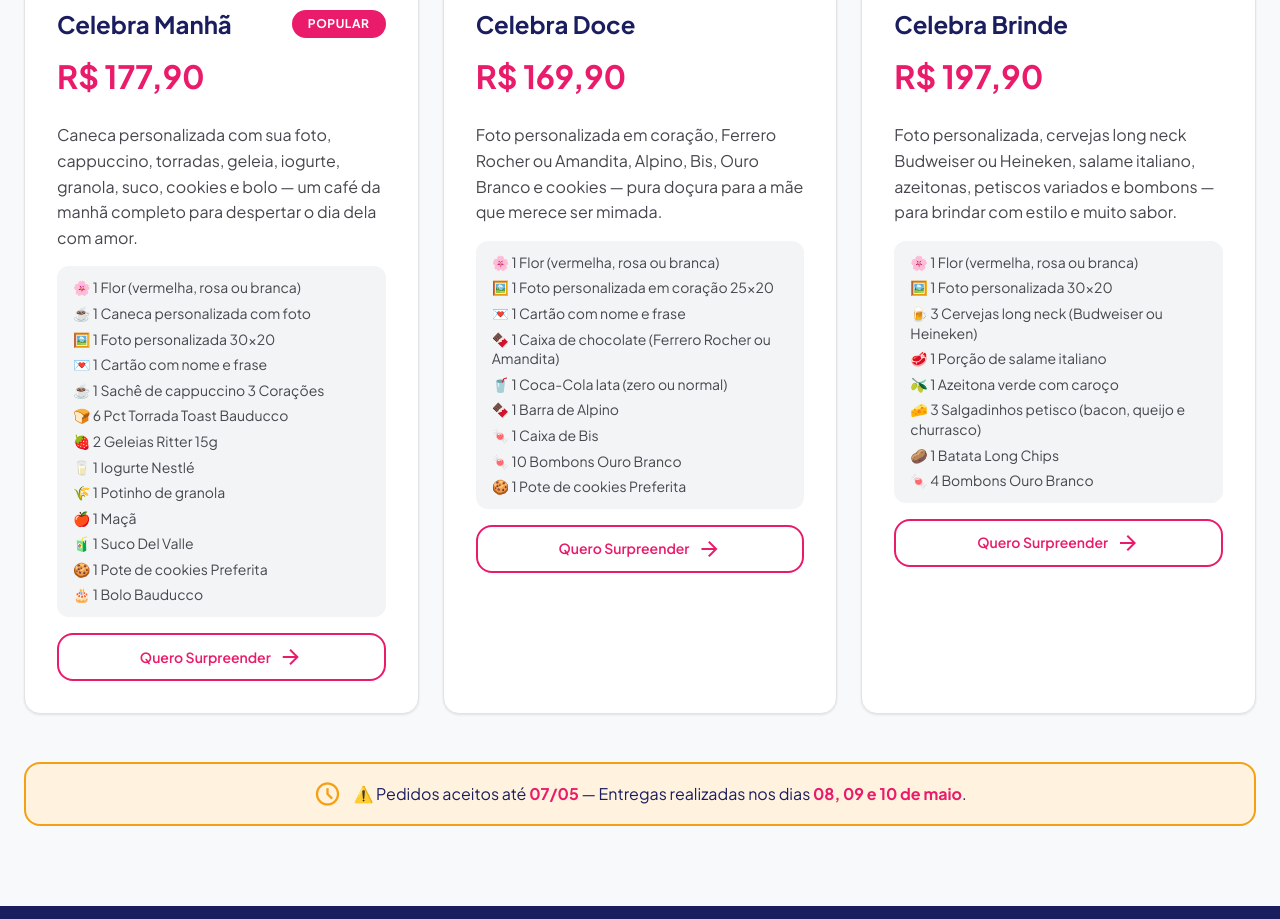
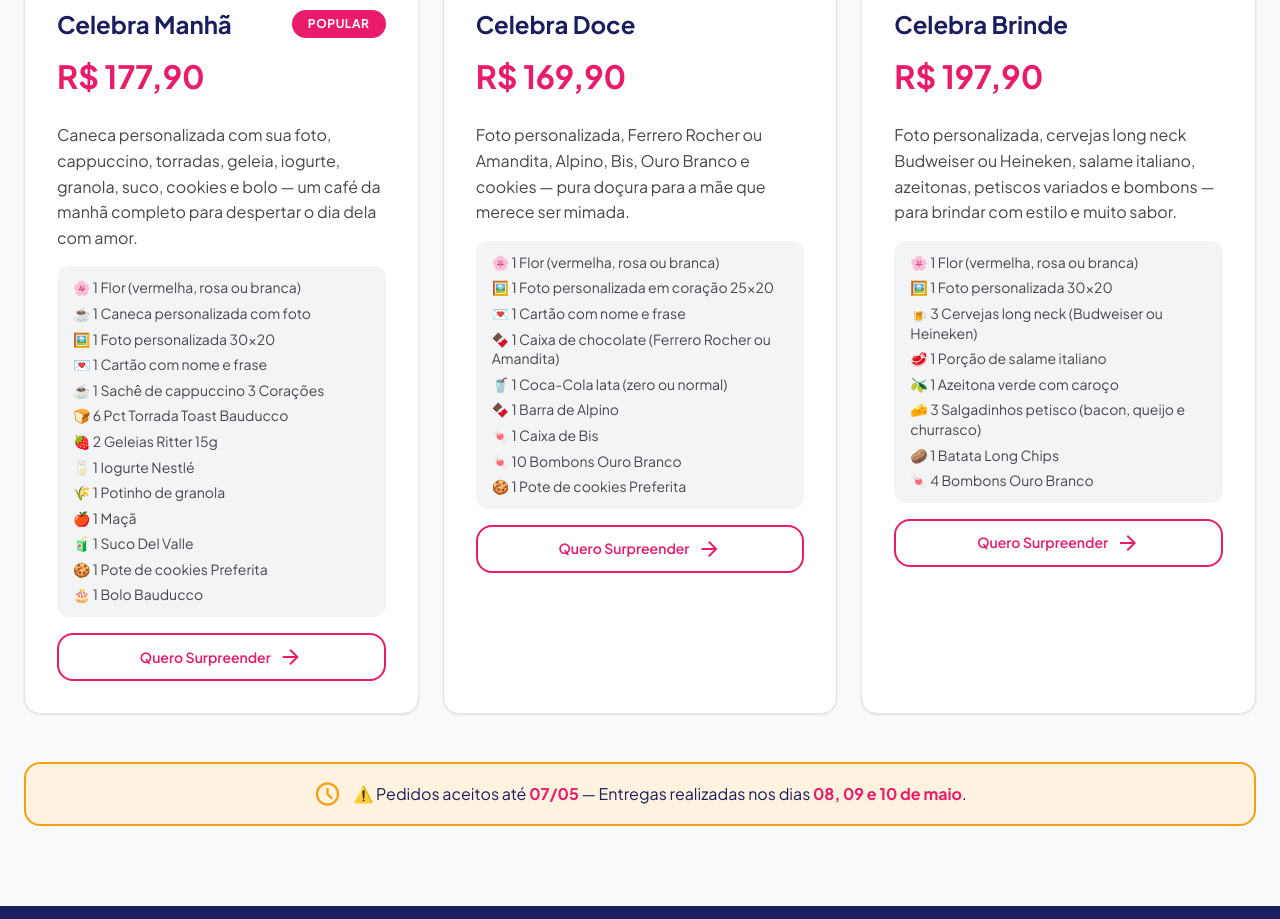
Before and after one commit to VictorJacquesIA/celebra-cestas, a website built with Parcel: page index.html in a window 1280 px wide. Shown: the part 2280-3199 px from the top of the page. Built offline with nearby package versions, Linux system fonts and the light colour scheme.

Commit message:
correção descrição

```diff
--- a/index.html
+++ b/index.html
@@ -145,7 +145,7 @@
             <div class="card__body">
               <h3 class="card__title">Celebra Doce</h3>
               <p class="card__price">R$ 169,90</p>
-              <p class="card__desc">Foto personalizada em coração, Ferrero Rocher ou Amandita, Alpino, Bis, Ouro Branco e cookies — pura doçura para a mãe que merece ser mimada.</p>
+              <p class="card__desc">Foto personalizada, Ferrero Rocher ou Amandita, Alpino, Bis, Ouro Branco e cookies — pura doçura para a mãe que merece ser mimada.</p>
               <ul class="card__items">
                 <li>🌸 1 Flor (vermelha, rosa ou branca)</li>
                 <li>🖼️ 1 Foto personalizada em coração 25x20</li>
```
